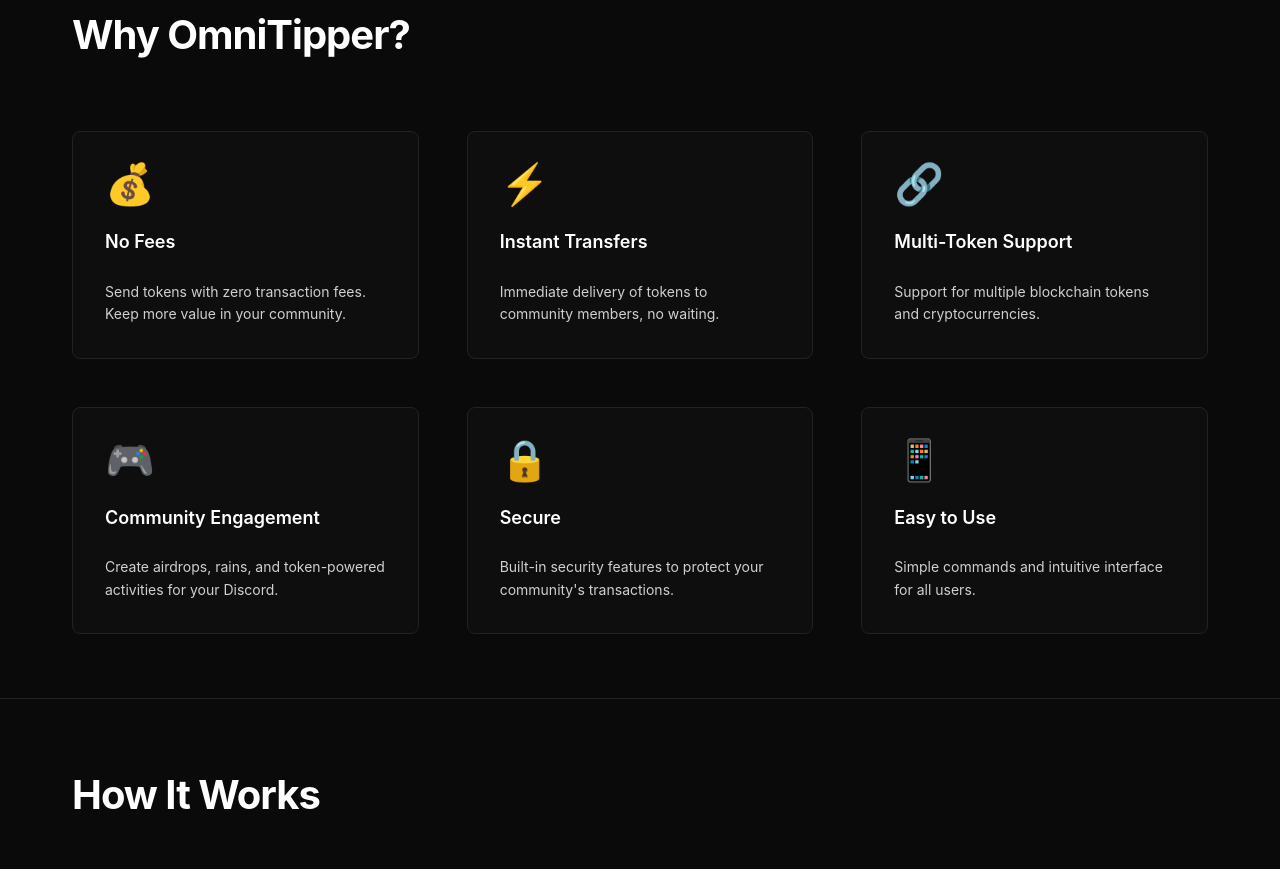
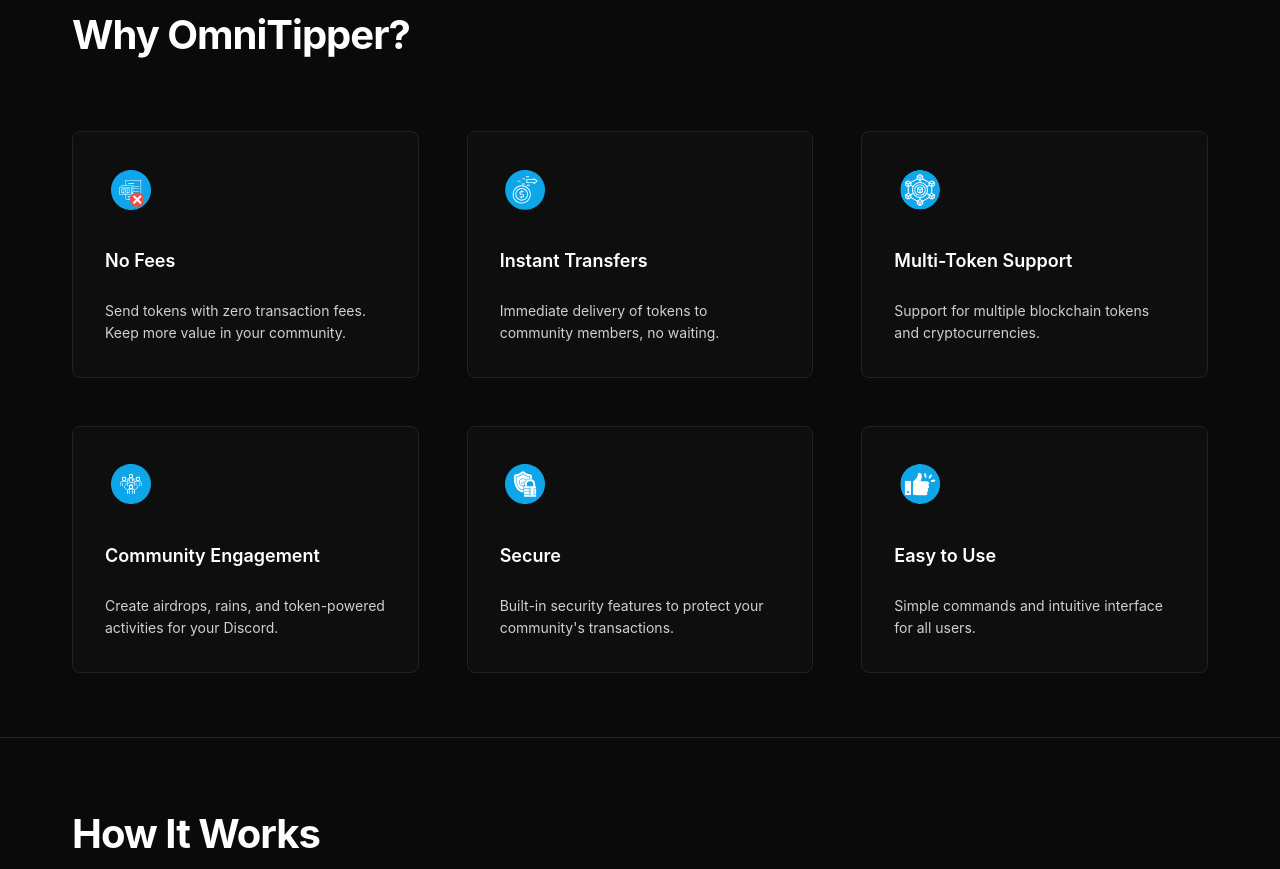
Before and after one commit to Jay-Shiro/OmniTipper, a plain HTML site: page index.html in a window 1280 px wide. Shown: the part 714-1583 px from the top of the page. Drawn offline with Linux system fonts and the light colour scheme.

Commit message:
final UI changes (homepage)

```diff
--- a/index.html
+++ b/index.html
@@ -82,32 +82,32 @@
             <h2>Why OmniTipper?</h2>
             <div class="features-grid">
                 <div class="feature-card">
-                    <div class="feature-icon">💰</div>
+                    <div class="feature-icon"><img src="no_fees.svg" alt="No Fees" class="feature-icon-img"/></div>
                     <h3>No Fees</h3>
                     <p>Send tokens with zero transaction fees. Keep more value in your community.</p>
                 </div>
                 <div class="feature-card">
-                    <div class="feature-icon">⚡</div>
+                    <div class="feature-icon"><img src="instant_transfers.svg" alt="Secure" class="feature-icon-img"/></div>
                     <h3>Instant Transfers</h3>
                     <p>Immediate delivery of tokens to community members, no waiting.</p>
                 </div>
                 <div class="feature-card">
-                    <div class="feature-icon">🔗</div>
+                    <div class="feature-icon"><img src="multi_token_support.svg" alt="Secure" class="feature-icon-img"/></div>
                     <h3>Multi-Token Support</h3>
                     <p>Support for multiple blockchain tokens and cryptocurrencies.</p>
                 </div>
                 <div class="feature-card">
-                    <div class="feature-icon">🎮</div>
+                    <div class="feature-icon"><img src="community_engagement.svg" alt="Secure" class="feature-icon-img"/></div>
                     <h3>Community Engagement</h3>
                     <p>Create airdrops, rains, and token-powered activities for your Discord.</p>
                 </div>
                 <div class="feature-card">
-                    <div class="feature-icon">🔒</div>
+                    <div class="feature-icon"><img src="secure.svg" alt="Secure" class="feature-icon-img"/></div>
                     <h3>Secure</h3>
                     <p>Built-in security features to protect your community's transactions.</p>
                 </div>
                 <div class="feature-card">
-                    <div class="feature-icon">📱</div>
+                    <div class="feature-icon"><img src="easy_to_use.svg" alt="Secure" class="feature-icon-img"/></div>
                     <h3>Easy to Use</h3>
                     <p>Simple commands and intuitive interface for all users.</p>
                 </div>
--- a/style.css
+++ b/style.css
@@ -27,6 +27,7 @@
     --spacing-lg: 2rem;
     --spacing-xl: 3rem;
     --spacing-2xl: 4rem;
+    --spacing-3xl: 6rem;
 
     --font-family-main: -apple-system, BlinkMacSystemFont, "Segoe UI", Roboto, "Helvetica Neue", Arial, sans-serif;
     --font-size-sm: 0.875rem;
@@ -112,8 +113,8 @@ body.light-mode .navbar.scrolled {
 
 .nav-content {
     display: flex;
-    justify-content: space-between;
-    align-items: center;
+    flex-direction: row !important;
+    align-items: center !important;
     gap: var(--spacing-sm);
 }
 
@@ -489,6 +490,19 @@ body.light-mode .btn-primary {
 .feature-icon {
     font-size: 2.5rem;
     line-height: 1;
+    display: flex;
+    align-items: center;
+    justify-content: center;
+    height: 3.2rem;
+    width: 3.2rem;
+    margin-bottom: 0.5rem;
+}
+
+.feature-icon-img {
+    width: 2.5rem;
+    height: 2.5rem;
+    display: block;
+    object-fit: contain;
 }
 
 .feature-card h3 {
@@ -921,6 +935,14 @@ body:not(.light-mode) .code-block {
 
     .footer-content {
         grid-template-columns: 1fr;
+    }
+
+    .how-it-works {
+        padding: var(--spacing-3xl) 0;
+    }
+
+    .documentation {
+        padding: var(--spacing-3xl) 0;
     }
 }
 
@@ -1426,3 +1448,10 @@ body:not(.light-mode) .code-block {
     font-size: var(--font-size-sm);
     margin-bottom: var(--spacing-md);
 }
+
+body.light-mode .step-number {
+        color: #fff;
+    }
+    body.dark-mode .step-number {
+        color: #000;
+    }
```
Also changed, not shown: community_engagement.svg (added), easy_to_use.svg (added), instant_transfers.svg (added), multi_token_support.svg (added), no_fees.svg (added), secure.svg (added).
